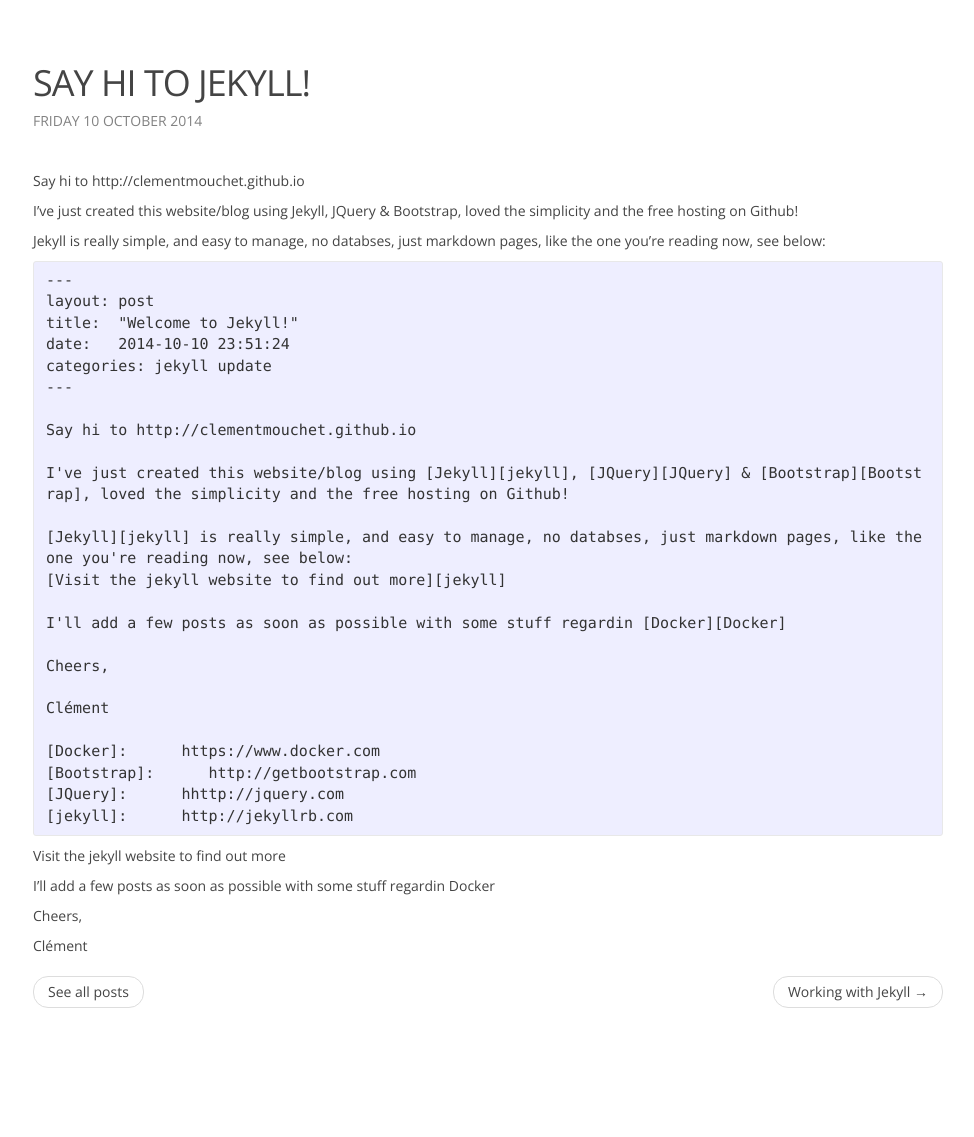
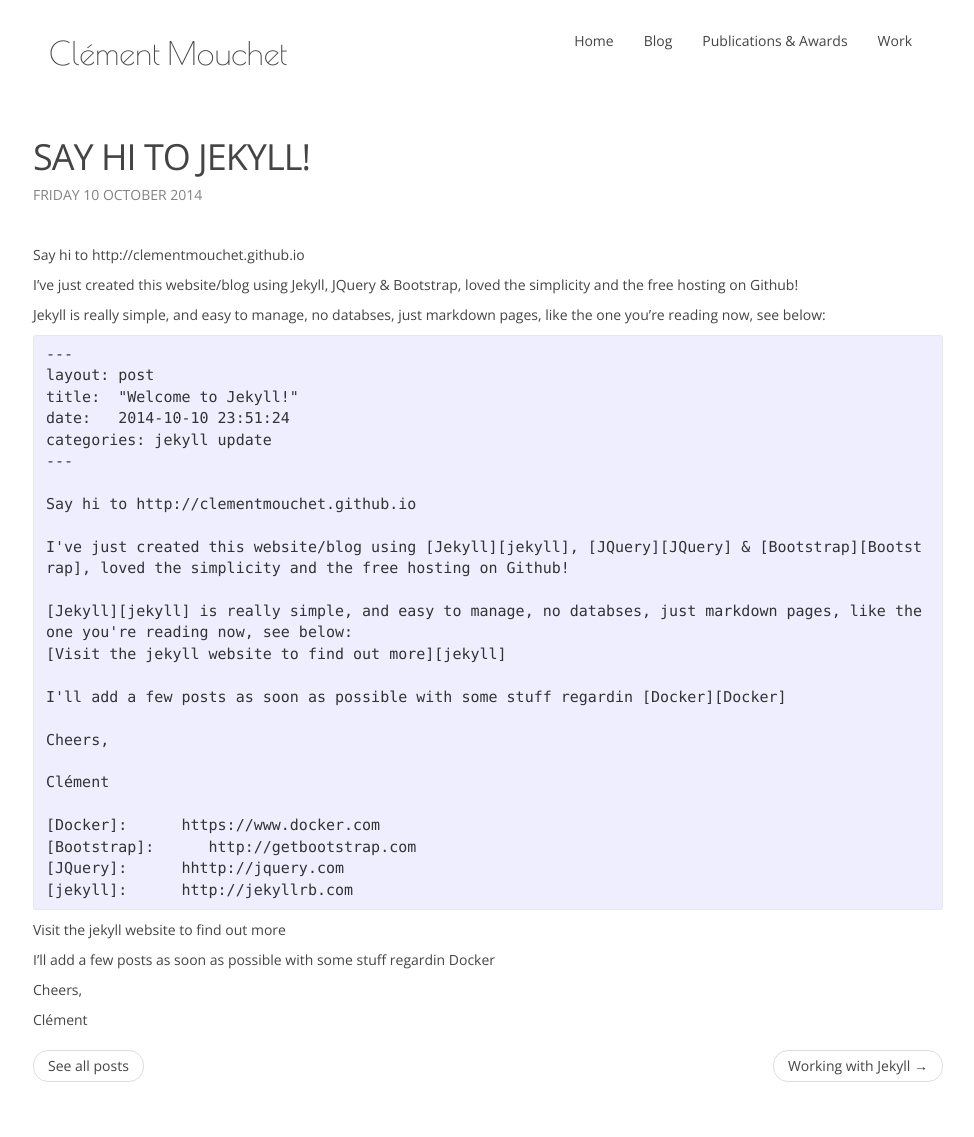
Before and after one commit to clementmouchet/clementmouchet.github.io, a Jekyll site: the page built from _posts/2014-10-10-welcome-to-jekyll.markdown, in a window 1280 px wide. Shown: the whole page, without its empty margins (152-1126 px from the left). Built offline with Jekyll 4.4.1, drawn with Linux system fonts in a browser that asks for light colours; nearby versions of some CDN libraries; a style sheet for code colours, icons or effects is not loaded; before the commit the page ends 1063 px from its top, so only the background shows below that.

Commit message:
Added CNAME & updated config url to clementmouchet.com

```diff
--- /dev/null
+++ b/CNAME
@@ -0,0 +1 @@
+clementmouchet.com
--- a/_config.yml
+++ b/_config.yml
@@ -3,7 +3,7 @@
 email:            "clement.mouchet@gmail.com"
 description:      "Open Source Musings"
 baseurl:          "" # the subpath of your site, e.g. /blog/
-url:              "http://clementmouchet.github.io" # the base hostname & protocol for your site
+url:              "http://clementmouchet.com" # the base hostname & protocol for your site
 twitter_username: "c_mouchet"
 github_username:  "clementmouchet"
 
--- a/_includes/header.html
+++ b/_includes/header.html
@@ -2,6 +2,6 @@
   <div class="site-wrapper-inner">
     <div class="container">
       <div class="inner">
-        {% include head.html %}
+        {% include masthead.html %}
       </div>
       <div class="inner">
--- a/_includes/masthead.html
+++ b/_includes/masthead.html
@@ -1,7 +1,7 @@
         <div class="masthead clearfix">
           <div class="navbar" role="navigation">
             <div class="navbar-header">
-              <a class="navbar-brand" href="{{ site.url }}">{{ site.title }}</a>
+              <a class="navbar-brand" href="{{ site.baseurl }}/">{{ site.title }}</a>
               <button type="button" class="navbar-toggle collapsed" data-toggle="collapse" data-target=".navbar-collapse">
                 <span class="icon-bar"></span>
                 <span class="icon-bar"></span>
```
